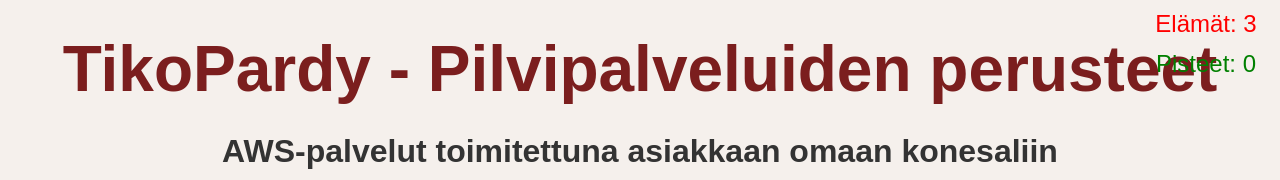
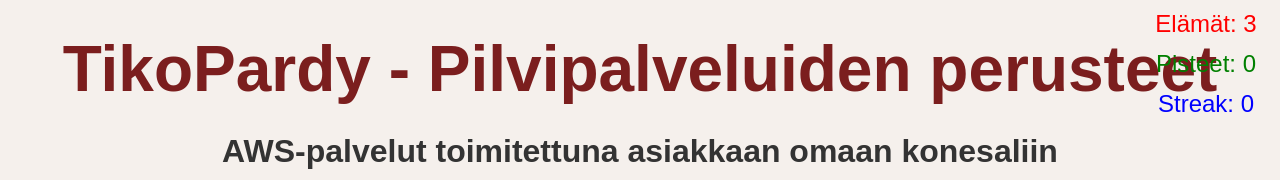
Before and after one commit to jamktiko/tikoPardy, a SvelteKit app in the folder tikoPardy/: page /game in a window 1280 px wide. Shown: the top 180 px of the page. Built offline with nearby package versions, Linux system fonts and the light colour scheme; a web font is replaced by a local one.

Commit message:
Striikki countteri

```diff
--- a/tikoPardy/src/routes/game/+page.svelte
+++ b/tikoPardy/src/routes/game/+page.svelte
@@ -86,8 +86,7 @@
     score += 100;
     lastPoints = 100;
   } else {
-    // Progressiivinen korotus jokaiselle seuraavalle oikealle vastaukselle
-    const newPoints = Math.round(lastPoints * 1.3); // 30% lisäys
+    const newPoints = Math.round(lastPoints * 1.3);
     score += newPoints;
     lastPoints = newPoints;
   }
@@ -223,6 +222,7 @@
 <h1>TikoPardy - {kurssi}</h1>
 <div class="lives">Elämät: {lives}</div>
 <div class="score">Pisteet: {score}</div>
+<div class="streak">Streak: {streak}</div>
 
 <h2>{randomKysymys.kysymys}</h2>
 
@@ -315,4 +315,13 @@
         color: green;
         border-radius: 5px;
 }
+.streak {
+        position: fixed;
+        top: 90px;
+        right: 10px;
+        width: 10%;
+        font-size: 1.5rem;
+        color: blue;
+        border-radius: 5px;
+}
 </style>
```
